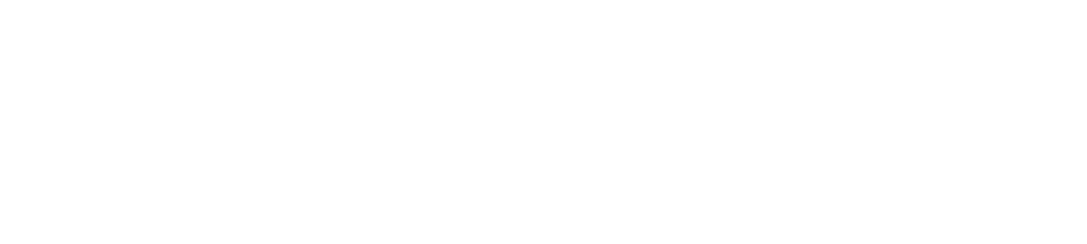
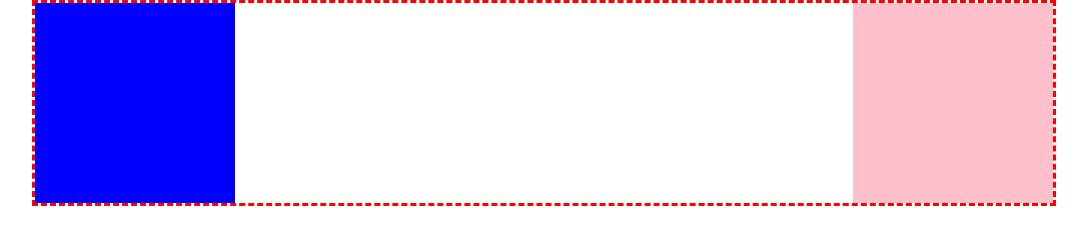
Before and after one commit to classe130-alessiovietri/06-lc-float, a plain HTML site: page index.html in a window 1280 px wide. Shown: the whole page, without its empty margins (96-1183 px from the left). Drawn offline with Linux system fonts and the light colour scheme.

Commit message:
Completato LC

```diff
--- a/css/style.css
+++ b/css/style.css
@@ -13,3 +13,35 @@
 /*
     GENERAL
 */
+.float-container {
+    border: 3px dashed red;
+    width: 80%;
+    margin: 0 auto;
+}
+
+.clearfix::after {
+    content: "";
+    clear: both;
+    display: table;
+}
+
+.box {
+    width: 200px;
+    height: 200px;
+}
+
+.blue {
+    background-color: blue;
+}
+
+.pink {
+    background-color: pink;
+}
+
+.float-left {
+    float: left;
+}
+
+.float-right {
+    float: right;
+}
--- a/index.html
+++ b/index.html
@@ -10,5 +10,13 @@
     </head>
     <body>
 
+        <div class="float-container clearfix">
+
+            <div class="box blue float-left"></div>
+
+            <div class="box pink float-right"></div>
+
+        </div>
+
     </body>
 </html>
```
